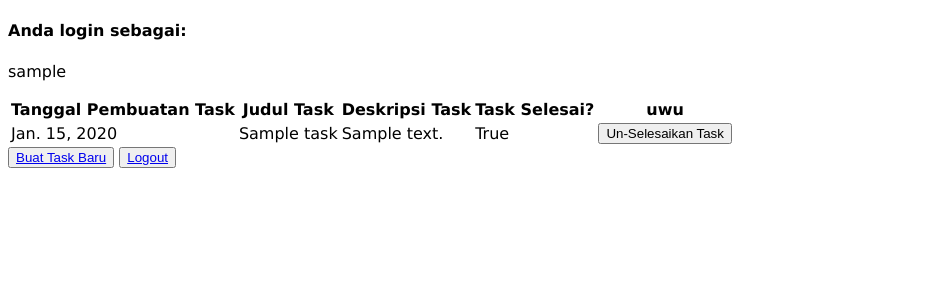
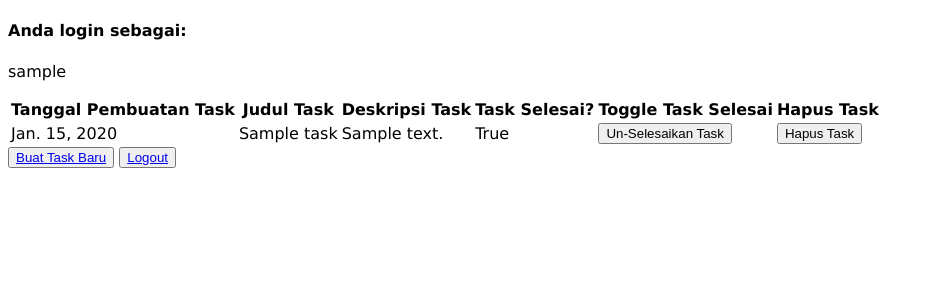
Before and after one commit to hugo-setiawan/pbp-tugas, a Django app: page /todolist/ in a window 1280 px wide. Shown: the top 300 px of the page, without its empty margins (0-934 px from the left). Run offline with Django 4.2, Linux system fonts and the light colour scheme; a user stored in the database is signed in; tables that the repository leaves empty hold one stand-in row (values such as "Sample post").

Commit message:
Implement task deletion

```diff
--- a/todolist/templates/todolist.html
+++ b/todolist/templates/todolist.html
@@ -10,7 +10,8 @@
         <th>Judul Task</th>
         <th>Deskripsi Task</th>
         <th>Task Selesai?</th>
-        <th> uwu </th>
+        <th>Toggle Task Selesai</th>
+        <th>Hapus Task</th>
     </tr>
     {% comment %} Cetak tabel dengan detail tiap task {% endcomment %}
     {% for task in task_list %}
@@ -19,15 +20,24 @@
         <td>{{task.title}}</th>
         <td>{{task.description}}</th>
         <td>{{task.is_finished}}</td>
+        <td>
             <form method="post" action="modify-task/">
                 {% csrf_token %}
                 <input type="hidden" name="task_pk" value={{task.pk}}>
                 {% if task.is_finished %}
-            <td> <button name="action" value="unfinish"> Un-Selesaikan Task </td>
+                <button name="action" value="unfinish"> Un-Selesaikan Task
                 {% else %}
-            <td> <button name="action" value="finish"> Selesaikan Task </td>
+                <button name="action" value="finish"> Selesaikan Task
                 {% endif %}
             </form>
+        </td>
+        <td>
+            <form method="post" action="modify-task/">
+                {% csrf_token %}
+                <input type="hidden" name="task_pk" value={{task.pk}}>
+                <button name="action" value="delete"> Hapus Task
+            </form>
+        </td>
     </tr>
     {% endfor %}
 </table>
--- a/todolist/views.py
+++ b/todolist/views.py
@@ -56,9 +56,12 @@ def modify_task(request):
         if request.user == task.user:
             if action == "finish":
                 task.is_finished = True
+                task.save()
             elif action == "unfinish":
                 task.is_finished = False
-            task.save()
+                task.save()
+            elif action == "delete":
+                task.delete()
     return HttpResponseRedirect(reverse('todolist:show_todolist'))
 
 def register_user(request):
```
Lines whose indentation alone changed are shown as unchanged.
